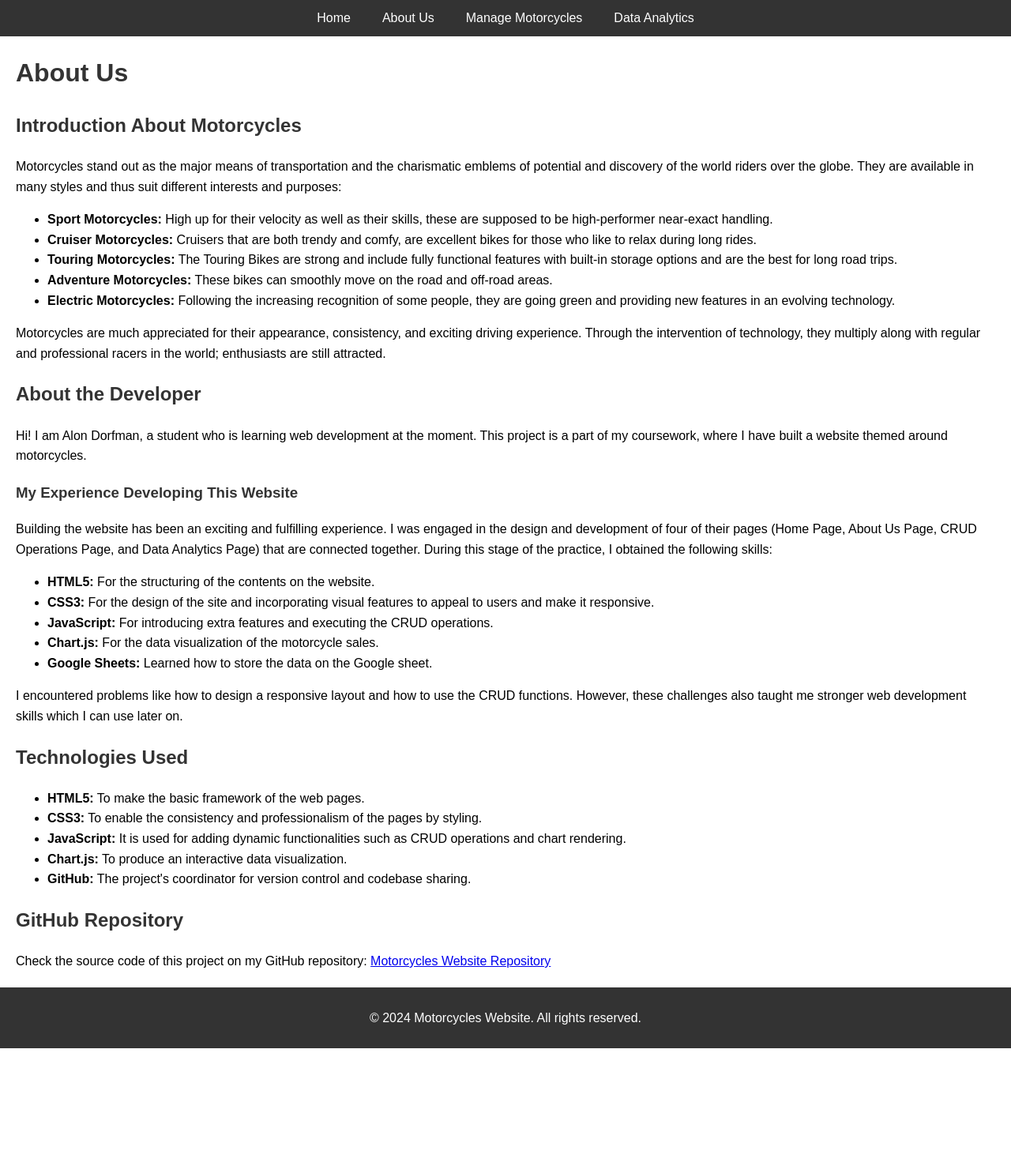
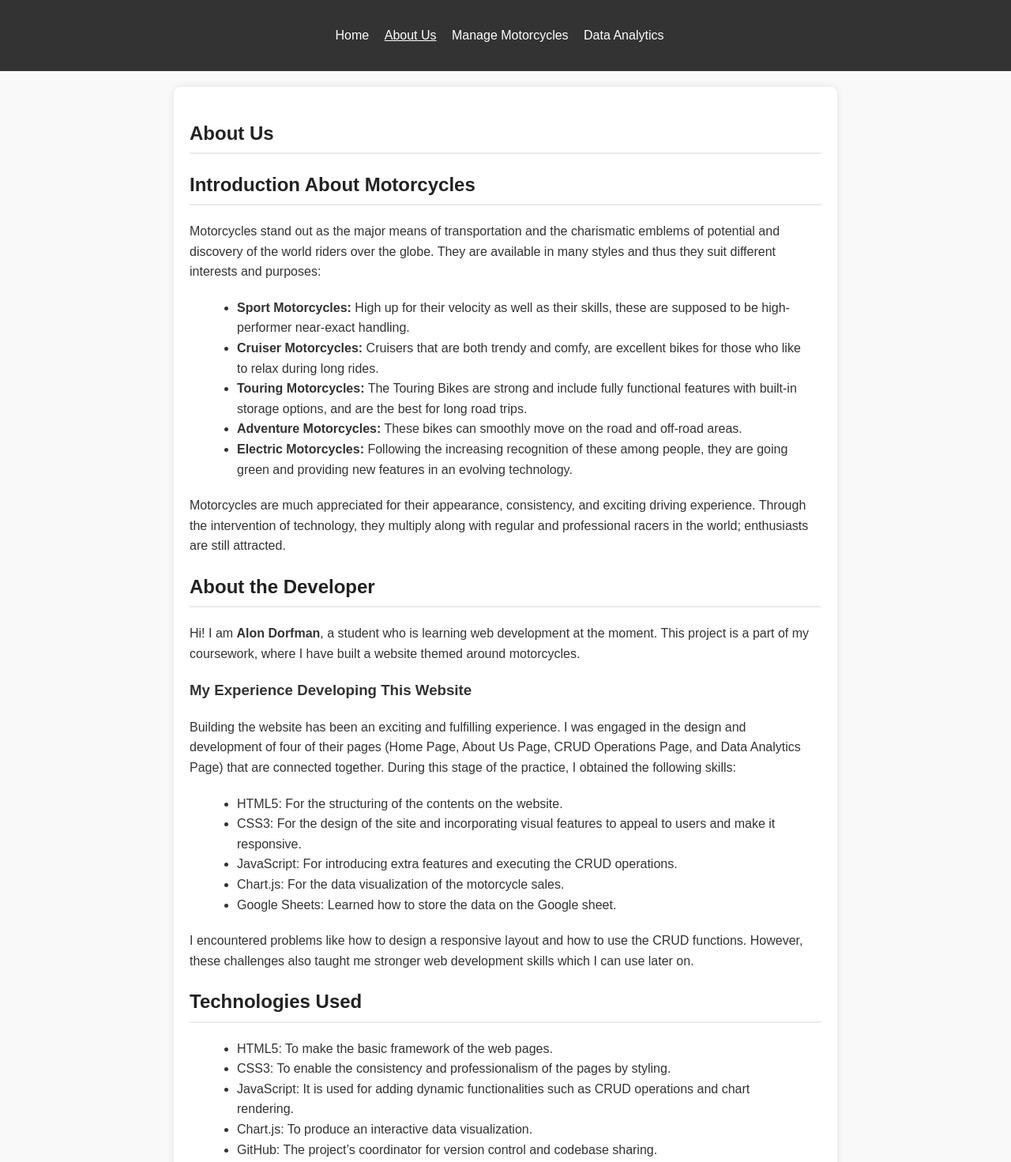
Before and after one commit to Lonnievee/motorcycles_website, a plain HTML site: page aboutus.html in a window 1280 px wide. Shown: the top 1471 px of the page at 79% size. Before the commit the page ends 1327 px from the top, so only its background shows below. Drawn offline with Linux system fonts and the light colour scheme; files that its build step writes are made by us from their sources.

Commit message:
Add files via upload

```diff
--- a/aboutus.html
+++ b/aboutus.html
@@ -4,64 +4,68 @@
     <meta charset="UTF-8">
     <meta name="viewport" content="width=device-width, initial-scale=1.0">
     <title>About Us</title>
-    <link rel="stylesheet" href="style.css">
+    <link rel="stylesheet" href="css/style.css">
 </head>
 <body>
     <header>
         <nav>
             <ul>
                 <li><a href="index.html">Home</a></li>
-                <li><a href="aboutus.html">About Us</a></li>
+                <li><a href="aboutus.html" class="active">About Us</a></li>
                 <li><a href="motorcycles_crud.html">Manage Motorcycles</a></li>
                 <li><a href="analytics.html">Data Analytics</a></li>
             </ul>
         </nav>
     </header>
     <main>
-        <h1>About Us</h1>
-        <section>
+        <section class="about-us">
+            <h1>About Us</h1>
             <h2>Introduction About Motorcycles</h2>
-            <p>Motorcycles stand out as the major means of transportation and the charismatic emblems of potential and discovery of the world riders over the globe. They are available in many styles and thus suit different interests and purposes:</p>
+            <p>
+                Motorcycles stand out as the major means of transportation and the charismatic emblems of potential
+                and discovery of the world riders over the globe. They are available in many styles and thus they suit different interests and purposes:
+            </p>
             <ul>
                 <li><strong>Sport Motorcycles:</strong> High up for their velocity as well as their skills, these are supposed to be high-performer near-exact handling.</li>
                 <li><strong>Cruiser Motorcycles:</strong> Cruisers that are both trendy and comfy, are excellent bikes for those who like to relax during long rides.</li>
-                <li><strong>Touring Motorcycles:</strong> The Touring Bikes are strong and include fully functional features with built-in storage options and are the best for long road trips.</li>
+                <li><strong>Touring Motorcycles:</strong> The Touring Bikes are strong and include fully functional features with built-in storage options, and are the best for long road trips.</li>
                 <li><strong>Adventure Motorcycles:</strong> These bikes can smoothly move on the road and off-road areas.</li>
-                <li><strong>Electric Motorcycles:</strong> Following the increasing recognition of some people, they are going green and providing new features in an evolving technology.</li>
+                <li><strong>Electric Motorcycles:</strong> Following the increasing recognition of these among people, they are going green and providing new features in an evolving technology.</li>
             </ul>
-            <p>Motorcycles are much appreciated for their appearance, consistency, and exciting driving experience. Through the intervention of technology, they multiply along with regular and professional racers in the world; enthusiasts are still attracted.</p>
-        </section>
-        <section>
+            <p>
+                Motorcycles are much appreciated for their appearance, consistency, and exciting driving experience.
+                Through the intervention of technology, they multiply along with regular and professional racers in the world; enthusiasts are still attracted.
+            </p>
             <h2>About the Developer</h2>
-            <p>Hi! I am Alon Dorfman, a student who is learning web development at the moment. This project is a part of my coursework, where I have built a website themed around motorcycles.</p>
+            <p>Hi! I am <strong>Alon Dorfman</strong>, a student who is learning web development at the moment. This project is a part of my coursework, where I have built a website themed around motorcycles.</p>
             <h3>My Experience Developing This Website</h3>
-            <p>Building the website has been an exciting and fulfilling experience. I was engaged in the design and development of four of their pages (Home Page, About Us Page, CRUD Operations Page, and Data Analytics Page) that are connected together. During this stage of the practice, I obtained the following skills:</p>
+            <p>
+                Building the website has been an exciting and fulfilling experience. I was engaged in the design and development of four of their pages (Home Page, About Us Page, CRUD Operations Page, and Data Analytics Page) that are connected together. During this stage of the practice, I obtained the following skills:
+            </p>
             <ul>
-                <li><strong>HTML5:</strong> For the structuring of the contents on the website.</li>
-                <li><strong>CSS3:</strong> For the design of the site and incorporating visual features to appeal to users and make it responsive.</li>
-                <li><strong>JavaScript:</strong> For introducing extra features and executing the CRUD operations.</li>
-                <li><strong>Chart.js:</strong> For the data visualization of the motorcycle sales.</li>
-                <li><strong>Google Sheets:</strong> Learned how to store the data on the Google sheet.</li>
+                <li>HTML5: For the structuring of the contents on the website.</li>
+                <li>CSS3: For the design of the site and incorporating visual features to appeal to users and make it responsive.</li>
+                <li>JavaScript: For introducing extra features and executing the CRUD operations.</li>
+                <li>Chart.js: For the data visualization of the motorcycle sales.</li>
+                <li>Google Sheets: Learned how to store the data on the Google sheet.</li>
             </ul>
-            <p>I encountered problems like how to design a responsive layout and how to use the CRUD functions. However, these challenges also taught me stronger web development skills which I can use later on.</p>
-        </section>
-        <section>
+            <p>
+                I encountered problems like how to design a responsive layout and how to use the CRUD functions. However, these challenges also taught me stronger web development skills which I can use later on.
+            </p>
             <h2>Technologies Used</h2>
             <ul>
-                <li><strong>HTML5:</strong> To make the basic framework of the web pages.</li>
-                <li><strong>CSS3:</strong> To enable the consistency and professionalism of the pages by styling.</li>
-                <li><strong>JavaScript:</strong> It is used for adding dynamic functionalities such as CRUD operations and chart rendering.</li>
-                <li><strong>Chart.js:</strong> To produce an interactive data visualization.</li>
-                <li><strong>GitHub:</strong> The project's coordinator for version control and codebase sharing.</li>
+                <li>HTML5: To make the basic framework of the web pages.</li>
+                <li>CSS3: To enable the consistency and professionalism of the pages by styling.</li>
+                <li>JavaScript: It is used for adding dynamic functionalities such as CRUD operations and chart rendering.</li>
+                <li>Chart.js: To produce an interactive data visualization.</li>
+                <li>GitHub: The project’s coordinator for version control and codebase sharing.</li>
             </ul>
-        </section>
-        <section>
             <h2>GitHub Repository</h2>
-            <p>Check the source code of this project on my GitHub repository: <a href="https://github.com/Lonnievee/motorcycles_website" target="_blank">Motorcycles Website Repository</a></p>
+            <p>Check the source code of this project on my GitHub repository: <a href="https://github.com/Lonnievee/motorcycles_website">Motorcycles Website Repository</a></p>
         </section>
     </main>
     <footer>
-        <p>&copy; 2024 Motorcycles Website. All rights reserved.</p>
+        <p>© 2024 Motorcycles Website. All rights reserved.</p>
     </footer>
 </body>
 </html>
--- a/style.css
+++ b/style.css
@@ -1,26 +1,28 @@
+/* General reset */
 body {
+    margin: 0;
     font-family: Arial, sans-serif;
     line-height: 1.6;
-    margin: 0;
-    padding: 0;
+    background-color: #f9f9f9;
+    color: #333;
 }
 
+/* Header Navigation */
 header {
     background: #333;
     color: #fff;
-    padding: 10px 0;
+    padding: 1em 0;
+    text-align: center;
 }
 
 header ul {
     list-style: none;
-    display: flex;
-    justify-content: center;
-    margin: 0;
     padding: 0;
 }
 
 header ul li {
-    margin: 0 20px;
+    display: inline;
+    margin-right: 15px;
 }
 
 header ul li a {
@@ -28,28 +30,49 @@ header ul li a {
     text-decoration: none;
 }
 
-header ul li a:hover {
+header ul li a.active {
     text-decoration: underline;
 }
 
+/* Main Section Styling */
 main {
-    margin: 20px;
+    padding: 20px;
 }
 
-main h1, h2, h3 {
-    color: #333;
+.about-us {
+    max-width: 800px;
+    margin: auto;
+    background: #fff;
+    padding: 20px;
+    border-radius: 8px;
+    box-shadow: 0 0 10px rgba(0, 0, 0, 0.1);
 }
 
+.about-us h1, .about-us h2 {
+    color: #222;
+    border-bottom: 2px solid #eaeaea;
+    padding-bottom: 5px;
+}
+
+.about-us ul {
+    list-style: disc;
+    margin: 20px;
+    padding-left: 40px;
+}
+
+.about-us a {
+    color: #0066cc;
+    text-decoration: none;
+}
+
+.about-us a:hover {
+    text-decoration: underline;
+}
+
+/* Footer */
 footer {
+    text-align: center;
+    padding: 10px;
     background: #333;
     color: #fff;
-    text-align: center;
-    padding: 10px 0;
-    position: relative;
-    bottom: 0;
-    width: 100%;
 }
-
-section {
-    margin: 20px 0;
-}
```
Also changed, not shown: analytics.html (+7 -6 lines), analytics.js (+26 -30 lines), index.html (+6 -7 lines), manage_motorcycles.js (added, +82 -0 lines), motorcycles_crud.html (+21 -22 lines).
